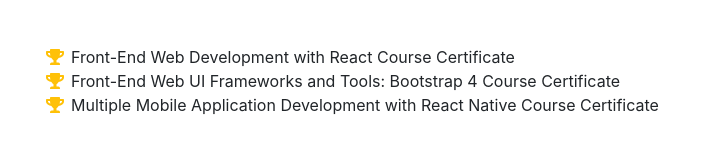
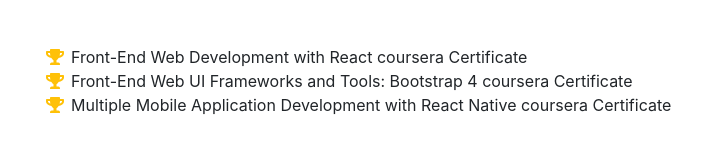
Before and after one commit to MianJawadAhmad/MianJawadAhmad.github.io, a website with bundled scripts: page index.html in a window 1280 px wide. Shown: the part 4367-4521 px from the top of the page, without its empty margins (289-991 px from the left). Built offline with nearby package versions, Linux system fonts and the light colour scheme; a web font is replaced by a local one.

Commit message:
Update index.html

```diff
--- a/index.html
+++ b/index.html
@@ -251,13 +251,13 @@
         <ul class="fa-ul mb-0">
           <li>
             <i class="fa-li fa fa-trophy text-warning"></i>
-            Front-End Web Development with React Course Certificate</li>
+            Front-End Web Development with React coursera Certificate</li>
           <li>
             <i class="fa-li fa fa-trophy text-warning"></i>
-            Front-End Web UI Frameworks and Tools: Bootstrap 4 Course Certificate</li>
+            Front-End Web UI Frameworks and Tools: Bootstrap 4 coursera Certificate</li>
           <li>
             <i class="fa-li fa fa-trophy text-warning"></i>
-            Multiple Mobile Application Development with React Native Course Certificate</li>
+            Multiple Mobile Application Development with React Native coursera Certificate</li>
           <li>
             <!-- <i class="fa-li fa fa-trophy text-warning"></i>
             1<sup>st</sup>
```
